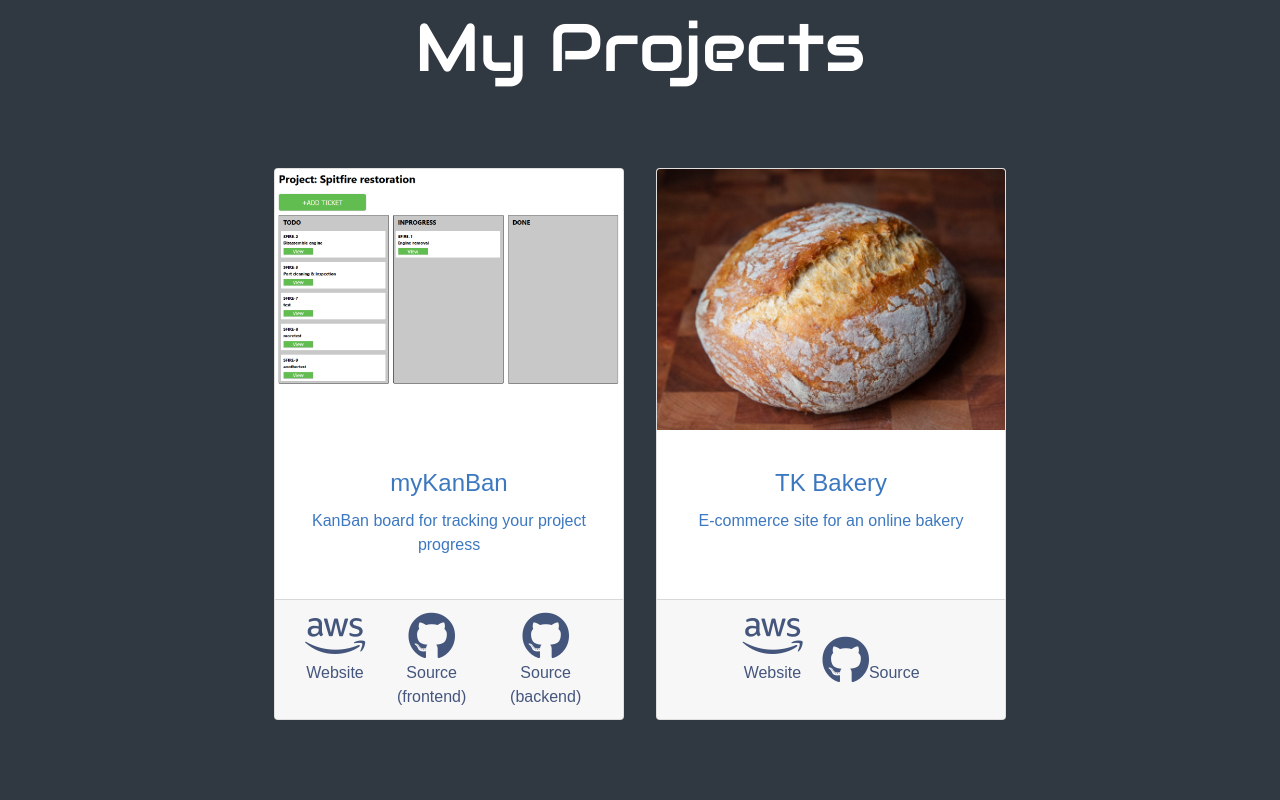
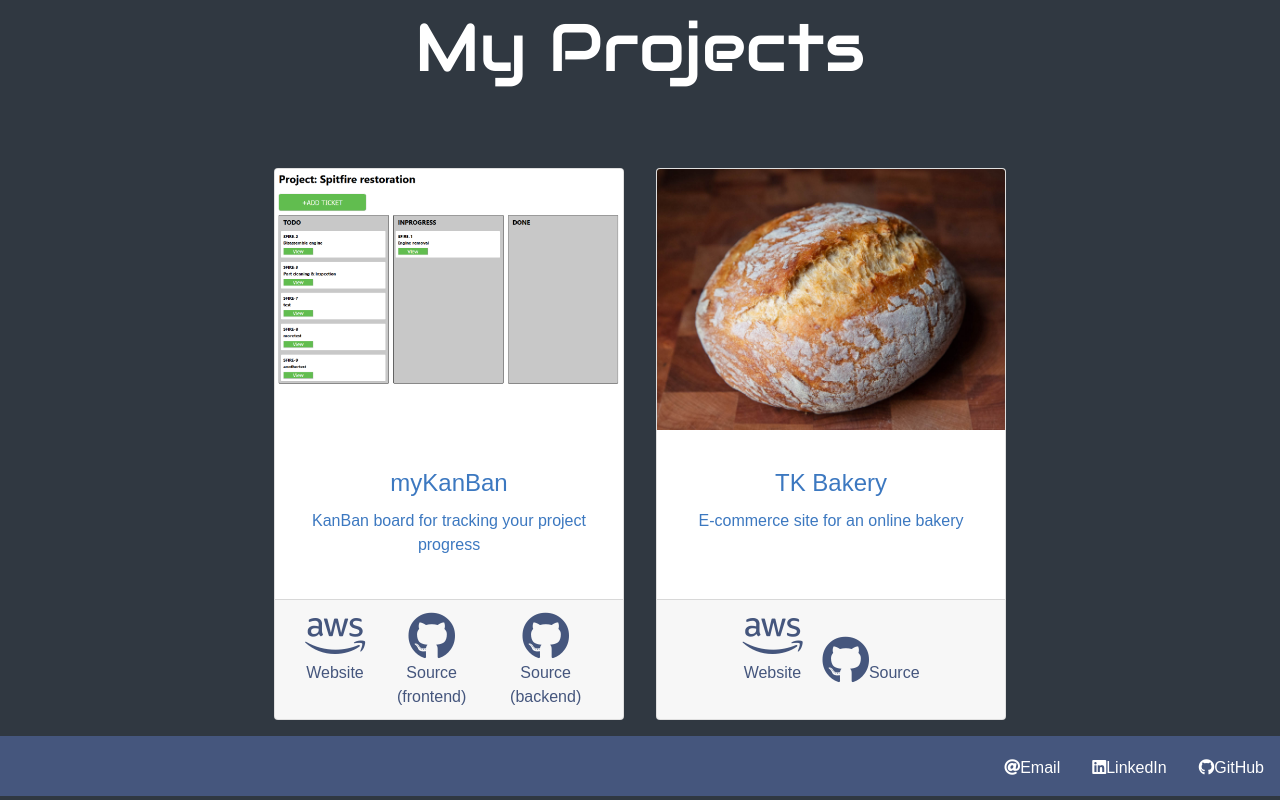
Before and after one commit to teekaygithub/teekaygithub.github.io, a React (Create React App) app: page / in a window 1280 px wide. Shown: the part 1017-1817 px from the top of the page. Before the commit the page ends 1753 px from the top, so only its background shows below. Built offline with nearby package versions, Linux system fonts and the light colour scheme.

Commit message:
Restored footer section

```diff
--- a/src/App.js
+++ b/src/App.js
@@ -2,6 +2,7 @@
 import './style.css';
 import Navbar from './Navbar';
 import Projects from './Projects';
+import Footer from './Footer';
 
 function App() {
   return (
@@ -9,6 +10,7 @@
       <Navbar></Navbar>
       <Aboutme></Aboutme>
       <Projects></Projects>
+      <Footer></Footer>
     </div>
   );
 }
--- /dev/null
+++ b/src/Footer.js
@@ -0,0 +1,21 @@
+import React from 'react';
+
+function Footer() {
+    return (
+        <>
+            <footer>
+                <a href="https://github.com/teekaygithub" target="_blank">
+                    <i class="fab fa-github"></i>GitHub
+                </a>
+                <a href="https://linkedin.com/in/tomoyuki-tom-kato" target="_blank">
+                    <i class="fab fa-linkedin"></i>LinkedIn
+                </a>
+                <a href="mailto:tomoyuki.kato@yahoo.com">
+                    <i class="fas fa-at"></i>Email
+                </a>
+            </footer>
+        </>
+    );
+}
+
+export default Footer;
```
